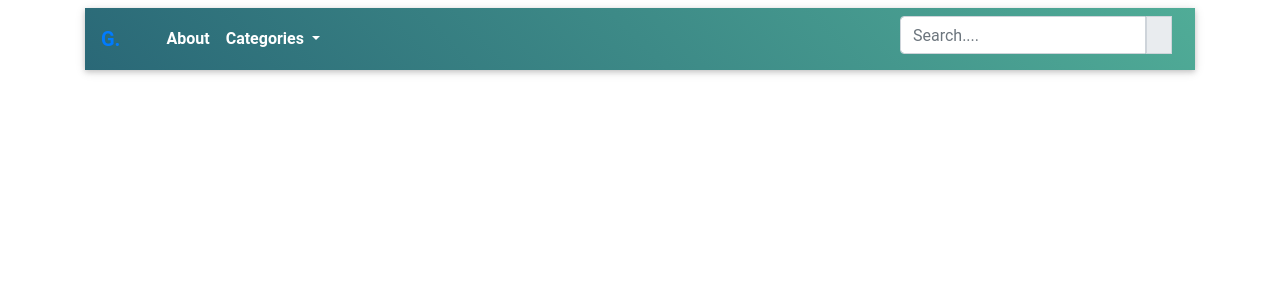
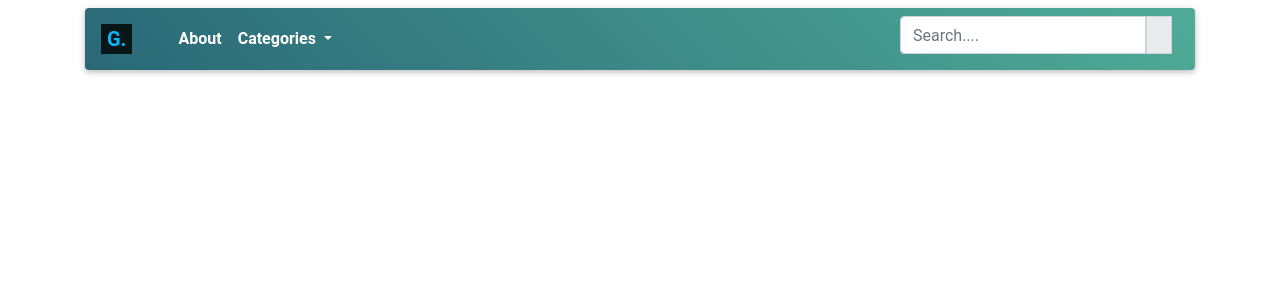
Before and after one commit to Willbeckh/galleria, a Django app: page /picasso/ in a window 1280 px wide. Shown: the top 300 px of the page. Run offline with Django 4.2, Linux system fonts and the light colour scheme; data that the repository does not hold is empty; some libraries are stand-ins or nearby versions.

Commit message:
st: update topnav aesthetics

```diff
--- a/picasso/templates/picasso/navbar.html
+++ b/picasso/templates/picasso/navbar.html
@@ -3,10 +3,10 @@
 <!-- load css file -->
 
 <div class="container mt-2">
-  <nav class="navbar navbar-expand-lg top__nav">
-    <a class="navbar-brand fw-bold" href="{% url 'picasso:index' %}">G.</a>
+  <nav class="navbar navbar-expand-lg top__nav rounded">
+    <a class="navbar-brand logo" href="{% url 'picasso:index' %}">G.</a>
     <button
-      class="navbar-toggler"
+      class="navbar-toggler btn-outline-info"
       type="button"
       data-toggle="collapse"
       data-target="#navbarSupportedContent"
@@ -14,7 +14,7 @@
       aria-expanded="false"
       aria-label="Toggle navigation"
     >
-      <span class="navbar-toggler-icon"></span>
+      <span class="navbar-toggler-icon mt-1">|||</span>
     </button>
 
     <div class="collapse navbar-collapse" id="navbarSupportedContent">
@@ -61,9 +61,7 @@
           />
           <div class="input-group-prepend">
             <div class="input-group-text">
-              <a href="#" class="text-warning" role="button"
-                ><i class="fas fa-magnifying-glass"></i
-              ></a>
+              <button class="search_btn"><i class="fas fa-magnifying-glass"></i></button>
             </div>
           </div>
         </div>
```
